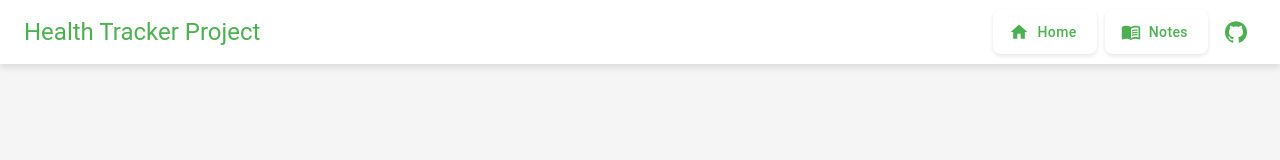
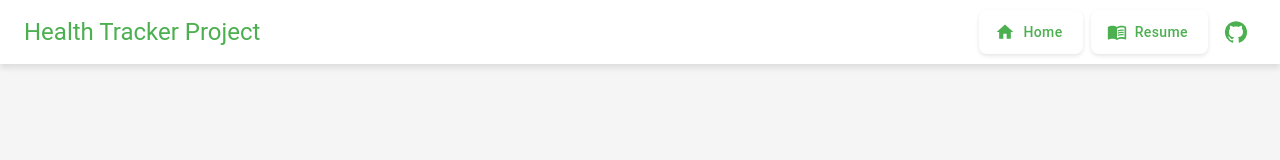
Before and after one commit to lopa9/HealthTracker, a React (Create React App) app in the folder client/: page /notes/schedule in a window 1280 px wide. Shown: the top 160 px of the page. Built offline with nearby package versions, Linux system fonts and the light colour scheme.

Commit message:
resume added

```diff
--- a/client/src/components/Navbar.js
+++ b/client/src/components/Navbar.js
@@ -14,10 +14,10 @@
 import HomeIcon from '@mui/icons-material/Home';
 import MenuBookIcon from '@mui/icons-material/MenuBook';
 
-const notesPages = [
-    { title: 'Home', path: '/notes/home' },
-    { title: 'Schedule', path: '/notes/schedule' },
-  ];
+// const notesPages = [
+//     { title: 'Home', path: '/notes/home' },
+//     { title: 'Schedule', path: '/notes/schedule' },
+//   ];
 
   const Navbar = () => {
     const [notesAnchorEl, setNotesAnchorEl] = useState(null);
@@ -47,12 +47,13 @@
           </Button>
           <Button
             color="primary"
+            href="https://docs.google.com/document/d/1uzownFahQYMaJygXzNCl8WGa1_ekxpYR2_KUUMhdx-M/edit?tab=t.0"
             onClick={handleNotesClick}
             startIcon={<MenuBookIcon />} // Added icon here
           >
-            Notes
+            Resume
           </Button>
-          <Menu
+          {/* <Menu
             anchorEl={notesAnchorEl}
             open={Boolean(notesAnchorEl)}
             onClose={handleNotesClose}
@@ -67,7 +68,7 @@
                 {page.title}
               </MenuItem>
             ))}
-          </Menu>
+          </Menu> */}
           <IconButton
             color="primary"
             component="a"
```
